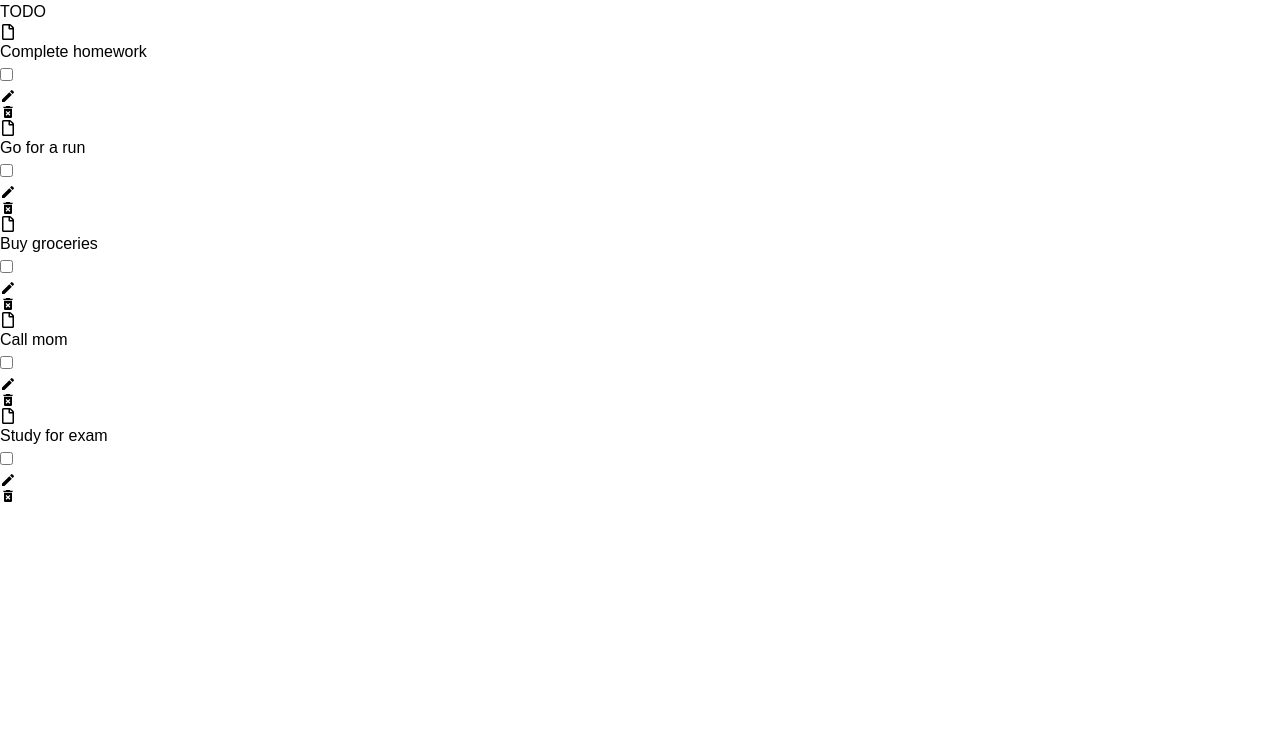
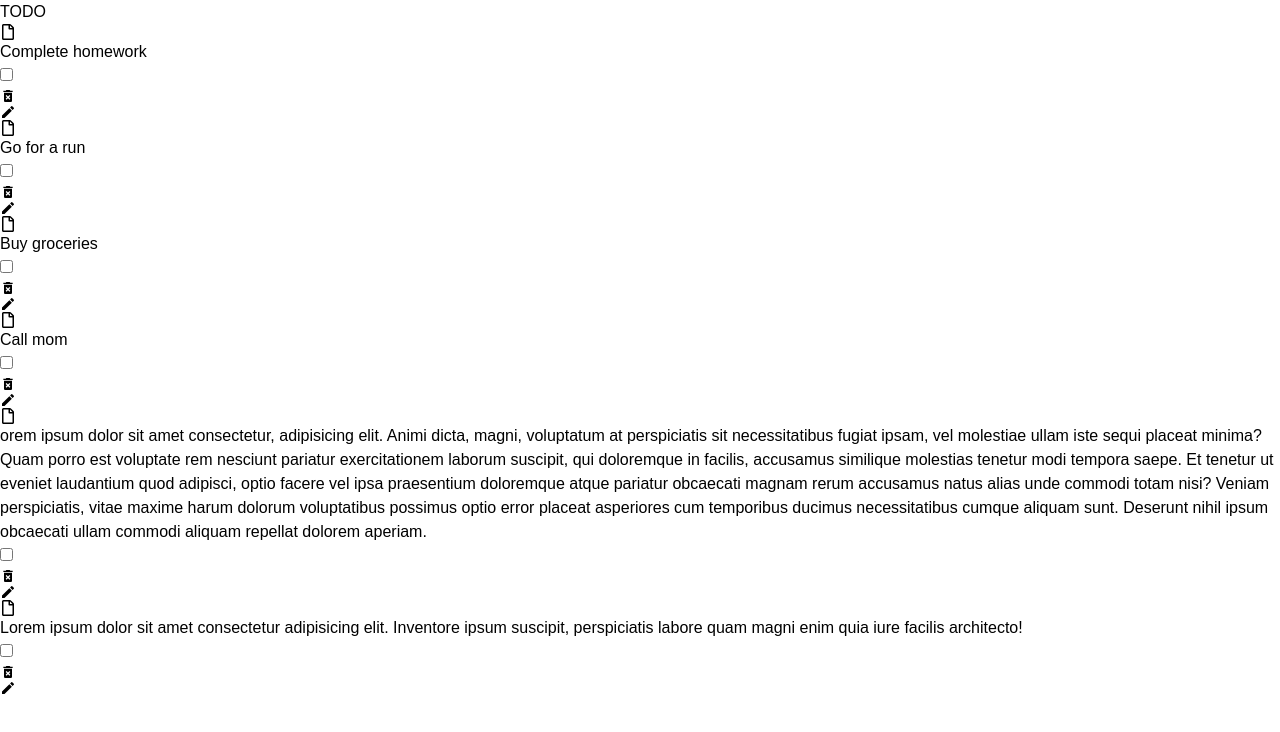
Before and after one commit to abuzarcodes/Todo-app-with-animations, a React (Vite) app: page / in a window 1280 px wide. Shown: the top 732 px of the page. Built offline with nearby package versions, Linux system fonts and the light colour scheme.

Commit message:
cards components

```diff
--- a/src/App.jsx
+++ b/src/App.jsx
@@ -1,5 +1,6 @@
-import React from "react";
+import React, { useState } from "react";
 import Background from "./components/Background";
+import { DoneBtnContext } from "./contexts/DoneBtnContext";
 import Foreground from "./components/Foreground";
 
 function App() {
--- a/src/components/Card.jsx
+++ b/src/components/Card.jsx
@@ -1,45 +1,34 @@
-import React, { useState } from "react";
+import React, { useState, useRef, useContext } from "react";
 import { FaRegFile } from "react-icons/fa";
-import { MdDeleteForever } from "react-icons/md";
-import { MdEdit } from "react-icons/md";
+
 import { motion } from "framer-motion";
+import CardButtons from "./CardButtons";
+import { DoneBtnContext } from "../contexts/DoneBtnContext";
 
 function Card({ refrence, data }) {
-  const [checked, setChecked] = useState(false);
+  const [checked, setchecked] = useState(false);
   return (
+    <DoneBtnContext.Provider value={[checked, setchecked]}>
       <motion.div
         drag
         dragConstraints={refrence}
-      className={`card w-[20vw]  bg-slate-600/35 h-[40vh] p-5 rounded-[25px] text-gray-300 shadow-lg cursor-pointer relative overflow-hidden ${
-        checked ? "bg-green-400/35" : ""
+        className={`card w-[280px]   h-[40vh] p-5 rounded-[25px] text-gray-300 shadow-lg cursor-pointer relative overflow-hidden backdrop-blur-sm ${
+          checked ? "bg-green-400/30" : "bg-slate-600/35"
         }`}
       >
         <div className="content ">
           <FaRegFile />
           <p
-          className={`font-thin text-[1.2vw] leading-tight my-4 overflow-y-auto max-h-[22.5vh] overflow-x-hidden ${
+            className={`font-thin text-[18px] leading-tight my-4 overflow-y-auto max-h-[22.5vh] overflow-x-hidden ${
               checked ? "line-through" : ""
             }`}
           >
             {data.task}
           </p>
         </div>
-      <div className="buttons flex items-center justify-center gap-10 absolute bottom-0 left-0 text-center w-full p-4">
-        <input
-          type="checkbox"
-          onChange={() => {
-            setChecked((prev) => !prev);
-          }}
-          className="scale-150"
-        />
-        <span className="text-[3vw]">
-          <MdEdit />
-        </span>
-        <span className="text-[3vw]">
-          <MdDeleteForever />
-        </span>
-      </div>
+        <CardButtons />
       </motion.div>
+    </DoneBtnContext.Provider>
   );
 }
 
--- /dev/null
+++ b/src/components/CardButtons.jsx
@@ -0,0 +1,16 @@
+import React from "react";
+import DoneCheck from "./DoneCheck";
+import DeleteBtn from "./DeleteBtn";
+import EditButton from "./EditButton";
+
+function CardButtons() {
+  return (
+    <div className="buttons flex items-center justify-center gap-10 absolute bottom-0 left-0 text-center w-full p-4">
+      <DoneCheck />
+      <DeleteBtn />
+      <EditButton />
+    </div>
+  );
+}
+
+export default CardButtons;
--- /dev/null
+++ b/src/components/DeleteBtn.jsx
@@ -0,0 +1,12 @@
+import React from "react";
+import { MdDeleteForever } from "react-icons/md";
+
+function DeleteBtn() {
+  return (
+    <span className="text-[3vw]">
+      <MdDeleteForever />
+    </span>
+  );
+}
+
+export default DeleteBtn;
--- /dev/null
+++ b/src/components/DoneCheck.jsx
@@ -0,0 +1,17 @@
+import React, { useContext } from "react";
+import { DoneBtnContext } from "../contexts/DoneBtnContext";
+
+function DoneCheck() {
+  const [, setChecked] = useContext(DoneBtnContext);
+  return (
+    <input
+      type="checkbox"
+      onChange={() => {
+        setChecked((prev) => !prev);
+      }}
+      className="scale-150"
+    />
+  );
+}
+
+export default DoneCheck;
--- /dev/null
+++ b/src/components/EditButton.jsx
@@ -0,0 +1,12 @@
+import React from "react";
+import { MdEdit } from "react-icons/md";
+
+function EditButton() {
+  return (
+    <span className="text-[3vw]">
+      <MdEdit />
+    </span>
+  );
+}
+
+export default EditButton;
--- a/src/components/Foreground.jsx
+++ b/src/components/Foreground.jsx
@@ -9,15 +9,24 @@ function Foreground() {
     { id: 2, task: "Go for a run", checked: false },
     { id: 3, task: "Buy groceries", checked: true },
     { id: 4, task: "Call mom", checked: false },
-    { id: 5, task: "Study for exam", checked: false },
-];
+    {
+      id: 4,
+      task: "orem ipsum dolor sit amet consectetur, adipisicing elit. Animi dicta, magni, voluptatum at perspiciatis sit necessitatibus fugiat ipsam, vel molestiae ullam iste sequi placeat minima? Quam porro est voluptate rem nesciunt pariatur exercitationem laborum suscipit, qui doloremque in facilis, accusamus similique molestias tenetur modi tempora saepe. Et tenetur ut eveniet laudantium quod adipisci, optio facere vel ipsa praesentium doloremque atque pariatur obcaecati magnam rerum accusamus natus alias unde commodi totam nisi? Veniam perspiciatis, vitae maxime harum dolorum voluptatibus possimus optio error placeat asperiores cum temporibus ducimus necessitatibus cumque aliquam sunt. Deserunt nihil ipsum obcaecati ullam commodi aliquam repellat dolorem aperiam.",
+      checked: false,
+    },
+    {
+      id: 5,
+      task: "Lorem ipsum dolor sit amet consectetur adipisicing elit. Inventore ipsum suscipit, perspiciatis labore quam magni enim quia iure facilis architecto!",
+      checked: false,
+    },
+  ];
   return (
     <div
       ref={refrence}
-      className="foreground w-full h-screen absolute p-5 flex gap-11 justify-center flex-wrap"
+      className="foreground w-full h-screen absolute px-6 py-8 flex gap-11 justify-center flex-wrap overflow-x-hidden overflow-y-auto"
     >
       {todos.map((item, index) => (
-        <Card refrence={refrence} data={item} />
+        <Card refrence={refrence} data={item} key={item.id} />
       ))}
     </div>
   );
--- /dev/null
+++ b/src/contexts/DoneBtnContext.js
@@ -0,0 +1,3 @@
+import { createContext } from "react";
+
+export const DoneBtnContext = createContext();
--- a/src/index.css
+++ b/src/index.css
@@ -2,13 +2,30 @@
 @tailwind components;
 @tailwind utilities;
 
-
-*{
+* {
   font-family: Arial, Helvetica, sans-serif;
 }
-::selection{
+::selection {
   color: gold;
 }
-body{
+body {
   overflow: hidden;
 }
+::-webkit-scrollbar {
+  width: 12px;
+}
+
+::-webkit-scrollbar-track {
+  background: rgb(71 85 105 / 0.35);
+  border-radius: 100px;
+}
+
+::-webkit-scrollbar-thumb {
+  background: rgb(17 24 39);
+  width: 2px;
+  border-radius: 100px;
+}
+
+::-webkit-scrollbar-thumb:hover {
+  background: #3d3e47;
+}
```
Also changed, not shown: src/components/CardContent.jsx (added, +9 -0 lines). Lines whose indentation alone changed are shown as unchanged.
